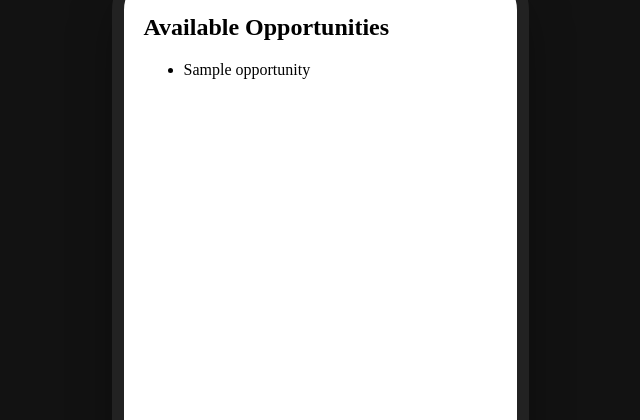
After one commit to dastarruer/volunteering-app, a Django app: page / in a window 1280 px wide. The commit adds this page. Shown: the top 420 px of the page, without its empty margins (320-960 px from the left). Run offline with Django 5.2, Linux system fonts and the light colour scheme; tables that the repository leaves empty hold one stand-in row (values such as "Sample post").

Commit message:
Add template for opportunities app

```diff
--- /dev/null
+++ b/volunteering_app/opportunities/templates/list.html
@@ -0,0 +1,10 @@
+{% extends "base.html" %}
+
+{% block content %}
+    <h2>Available Opportunities</h2>
+    <ul>
+        {% for opp in opportunities %}
+            <li>{{ opp.title }}</li>
+        {% endfor %}
+    </ul>
+{% endblock content %}
--- /dev/null
+++ b/volunteering_app/opportunities/urls.py
@@ -0,0 +1,8 @@
+from django.urls import path
+from . import views
+
+app_name = "opportunities"
+
+urlpatterns = [
+    path("", views.opportunities, name="list"),
+]
--- a/volunteering_app/opportunities/views.py
+++ b/volunteering_app/opportunities/views.py
@@ -1,3 +1,8 @@
 from django.shortcuts import render
+from .models import Opportunity
+
 
 # Create your views here.
+def opportunities(request):
+    opportunities = Opportunity.objects.all()
+    return render(request, "list.html", {"opportunities": opportunities})
--- a/volunteering_app/templates/base.html
+++ b/volunteering_app/templates/base.html
@@ -1,3 +1,4 @@
+{% load static %}
 <!DOCTYPE html>
 <html lang="en">
     <head>
--- a/volunteering_app/volunteering_app/settings.py
+++ b/volunteering_app/volunteering_app/settings.py
@@ -121,6 +121,7 @@ USE_TZ = True
 # https://docs.djangoproject.com/en/5.2/howto/static-files/
 
 STATIC_URL = "static/"
+STATICFILES_DIRS = [BASE_DIR / "static"]
 
 # Default primary key field type
 # https://docs.djangoproject.com/en/5.2/ref/settings/#default-auto-field
--- a/volunteering_app/volunteering_app/urls.py
+++ b/volunteering_app/volunteering_app/urls.py
@@ -16,8 +16,6 @@ Including another URLconf
 """
 
 from django.contrib import admin
-from django.urls import path
+from django.urls import path, include
 
-urlpatterns = [
-    path("admin/", admin.site.urls),
-]
+urlpatterns = [path("admin/", admin.site.urls), path("", include("opportunities.urls"))]
```
